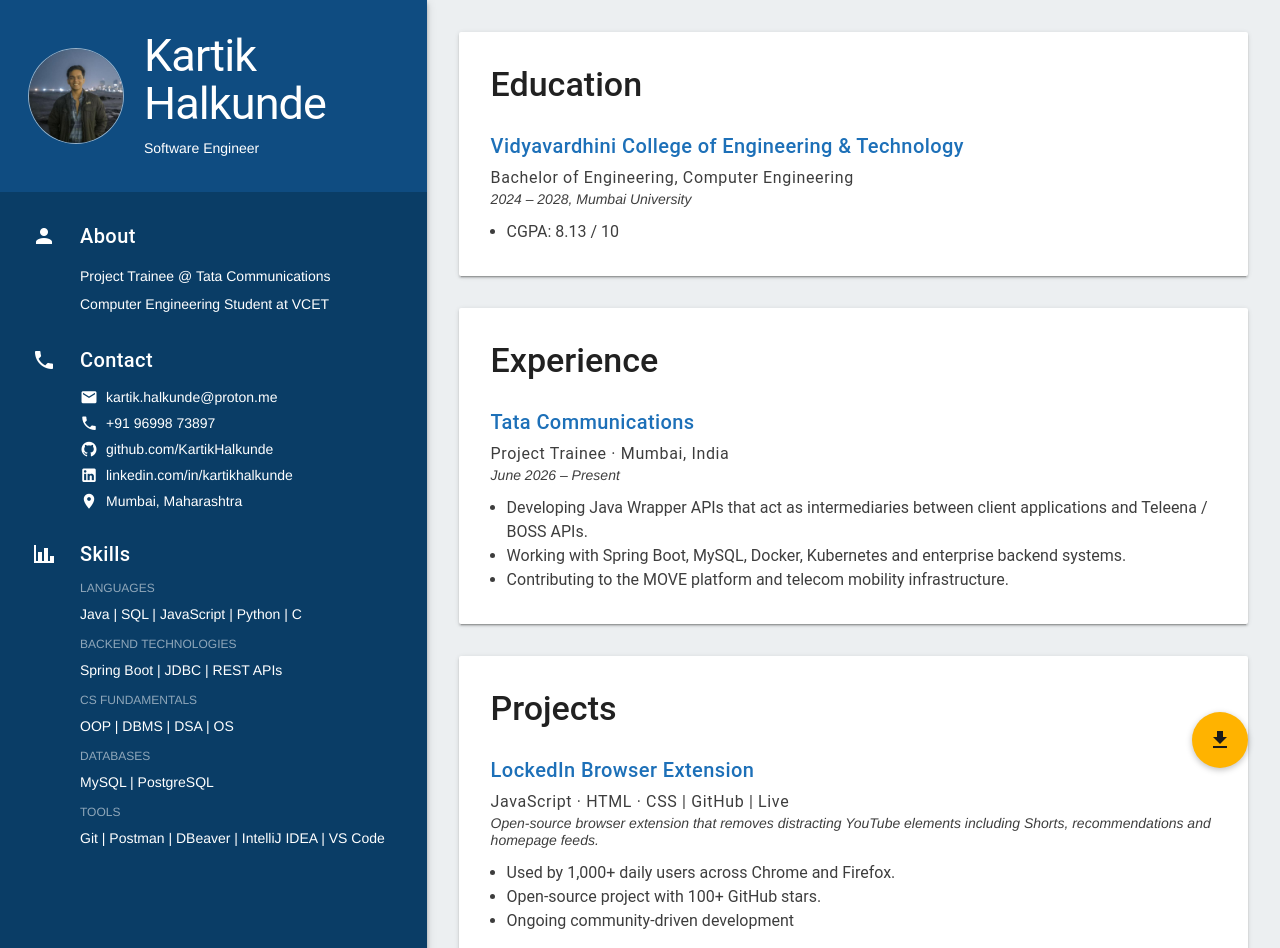
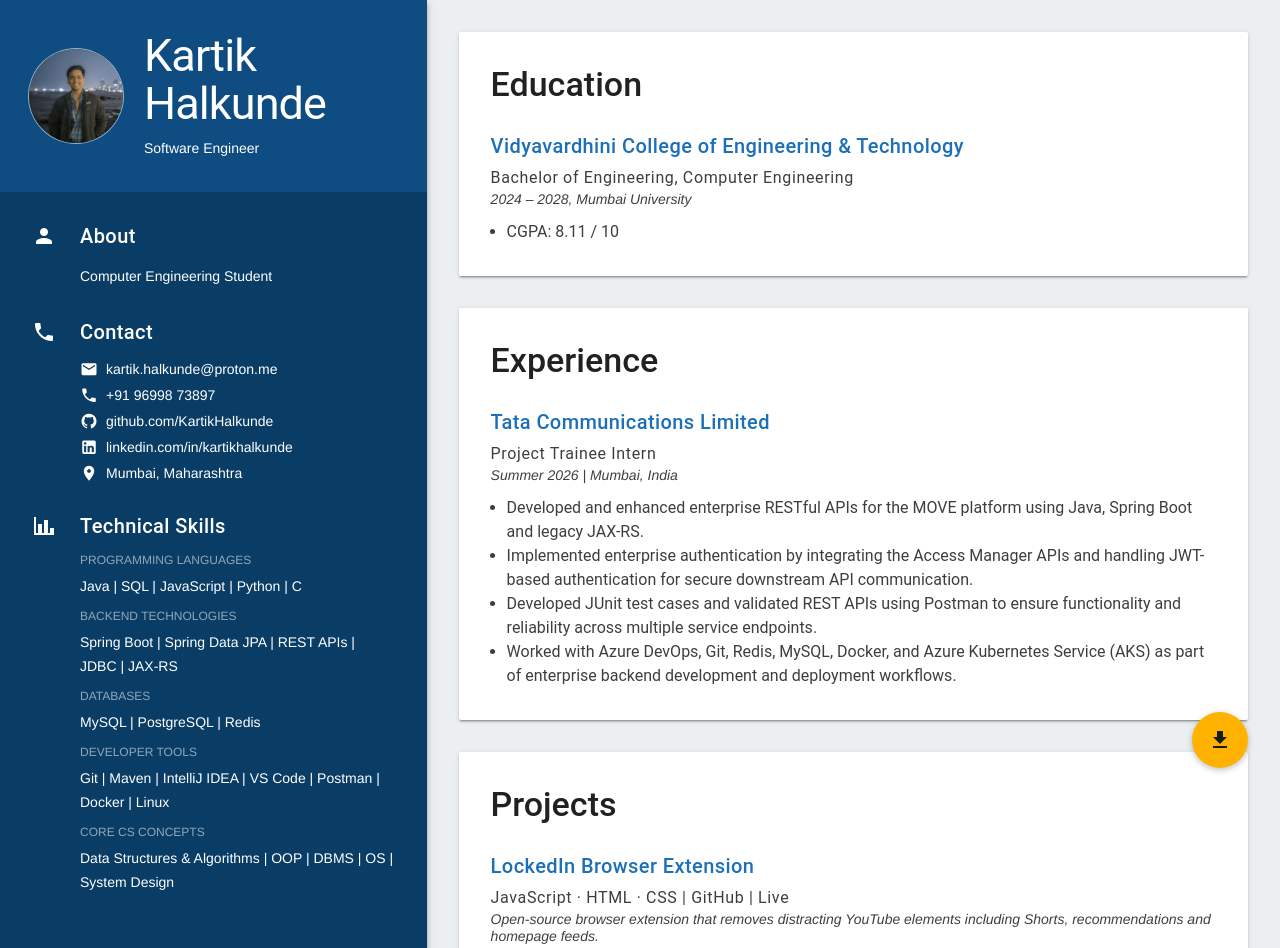
Before and after one commit to KartikHalkunde/kartikhalkunde.github.io, a plain HTML site: page index.html in a window 1280 px wide. Shown: the top 948 px of the page. Drawn offline with Linux system fonts and the light colour scheme.

Commit message:
updated the resume post tata internship

```diff
--- a/index.html
+++ b/index.html
@@ -7,7 +7,7 @@
     <meta name="description" content="Kartik Halkunde's Resume">
     <meta name="viewport" content="width=device-width, initial-scale=1.0">
 
-    <title>Kartik's Portfolio</title>
+    <title>Kartik's Resume</title>
 
     <link rel="stylesheet" href="./css/material.indigo-pink.min.css">
     <link rel="stylesheet" href="./css/materialdesignicons.min.css">
@@ -37,8 +37,7 @@
                 <i class="mdi mdi-account mdi-24px"></i>
                 <div>
                     <h2 class="mdl-typography--title">About</h2>
-                    <p>Project Trainee @ Tata Communications</p>
-                    <p>Computer Engineering Student at VCET</p>
+                    <p>Computer Engineering Student</p>
                 </div>
             </section>
 
@@ -74,29 +73,30 @@
             <section class="skills">
                 <i class="mdi mdi-chart-bar mdi-24px"></i>
                 <div>
-                    <h2 class="mdl-typography--title">Skills</h2>
+                    <h2 class="mdl-typography--title">Technical Skills</h2>
                     <ul>
                         <li>
-                            <p class="mdl-typography--caption mdl-typography--caption-color-contrast">Languages</p>
+                            <p class="mdl-typography--caption mdl-typography--caption-color-contrast">Programming Languages</p>
                             <p class="mdl-typography--body-1">Java | SQL | JavaScript | Python | C</p>
                         </li>
                         <li>
                             <p class="mdl-typography--caption mdl-typography--caption-color-contrast">Backend
                                 Technologies</p>
-                            <p class="mdl-typography--body-1">Spring Boot | JDBC | REST APIs</p>
-                        </li>
-                        <li>
-                            <p class="mdl-typography--caption mdl-typography--caption-color-contrast">CS Fundamentals
-                            </p>
-                            <p class="mdl-typography--body-1">OOP | DBMS | DSA | OS</p>
+                            <p class="mdl-typography--body-1">Spring Boot | Spring Data JPA | REST APIs | JDBC | JAX-RS</p>
                         </li>
                         <li>
                             <p class="mdl-typography--caption mdl-typography--caption-color-contrast">Databases</p>
-                            <p class="mdl-typography--body-1">MySQL | PostgreSQL</p>
+                            <p class="mdl-typography--body-1">MySQL | PostgreSQL | Redis</p>
                         </li>
                         <li>
-                            <p class="mdl-typography--caption mdl-typography--caption-color-contrast">Tools</p>
-                            <p class="mdl-typography--body-1">Git | Postman | DBeaver | IntelliJ IDEA | VS Code</p>
+                            <p class="mdl-typography--caption mdl-typography--caption-color-contrast">Developer Tools</p>
+                            <p class="mdl-typography--body-1">Git | Maven | IntelliJ IDEA | VS Code | Postman | Docker | Linux </p>
+                        </li>
+
+                        <li>
+                            <p class="mdl-typography--caption mdl-typography--caption-color-contrast">Core CS Concepts
+                            </p>
+                            <p class="mdl-typography--body-1">Data Structures & Algorithms | OOP | DBMS | OS | System Design</p>
                         </li>
                     </ul>
                 </div>
@@ -118,7 +118,7 @@
                         2024 – 2028, Mumbai University
                     </p>
                     <ul class="mdl-typography--subhead mdl-typography--subhead-color-contrast">
-                        <li>CGPA: 8.13 / 10</li>
+                        <li>CGPA: 8.11 / 10</li>
                     </ul>
                 </section>
             </section>
@@ -127,17 +127,19 @@
             <section class="mdl-color--white mdl-shadow--2dp">
                 <h2 class="mdl-typography--display-1">Experience</h2>
                 <section>
-                    <h3 class="mdl-typography--title mdl-color-text--indigo-500">Tata Communications</h3>
-                    <p class="mdl-typography--subhead mdl-typography--subhead-color-contrast">Project Trainee · Mumbai,
-                        India</p>
+                    <h3 class="mdl-typography--title mdl-color-text--indigo-500">Tata Communications Limited</h3>
+                    <p class="mdl-typography--subhead mdl-typography--subhead-color-contrast">Project Trainee Intern</p>
                     <p class="mdl-typography--body-1 mdl-typography--body-1-color-contrast">
-                        June 2026 – Present
+                        Summer 2026  |  Mumbai, India
                     </p>
                     <ul class="mdl-typography--subhead mdl-typography--subhead-color-contrast">
-                        <li>Developing Java Wrapper APIs that act as intermediaries between client applications and
-                            Teleena / BOSS APIs.</li>
-                        <li>Working with Spring Boot, MySQL, Docker, Kubernetes and enterprise backend systems.</li>
-                        <li>Contributing to the MOVE platform and telecom mobility infrastructure.</li>
+                        <li>Developed and enhanced enterprise RESTful APIs for the MOVE platform using Java, Spring Boot and legacy JAX-RS.</li>
+                        <li>Implemented enterprise authentication by integrating the Access Manager APIs and handling JWT-based authentication
+for secure downstream API communication.</li>
+                        <li>Developed JUnit test cases and validated REST APIs using Postman to ensure functionality and reliability across
+multiple service endpoints.</li>
+<li>Worked with Azure DevOps, Git, Redis, MySQL, Docker, and Azure Kubernetes Service (AKS) as part of enterprise
+backend development and deployment workflows.</li>
                     </ul>
                 </section>
             </section>
@@ -175,9 +177,8 @@
                         authentication and role-based access control.
                     </p>
                     <ul class="mdl-typography--subhead mdl-typography--subhead-color-contrast">
-                        <li>Designed relational database schemas</li>
                         <li>Built RESTful APIs for core operations</li>
-                    </ul>
+                                                <li>Designed relational database schemas</li>
                 </section>
 
                 <section>
@@ -223,7 +224,7 @@
                 <section>
                     <h3 class="mdl-typography--title mdl-color-text--indigo-500">Hackathons & Competitions</h3>
                     <p class="mdl-typography--body-1 mdl-typography--body-1-color-contrast">
-                        Participated in 7+ hackathons and 3+ national-level competitions, working on backend and
+                        Participated in 6+ hackathons and 3+ national-level competitions, working on backend and
                         AI-driven solutions.
                     </p>
                 </section>
```
